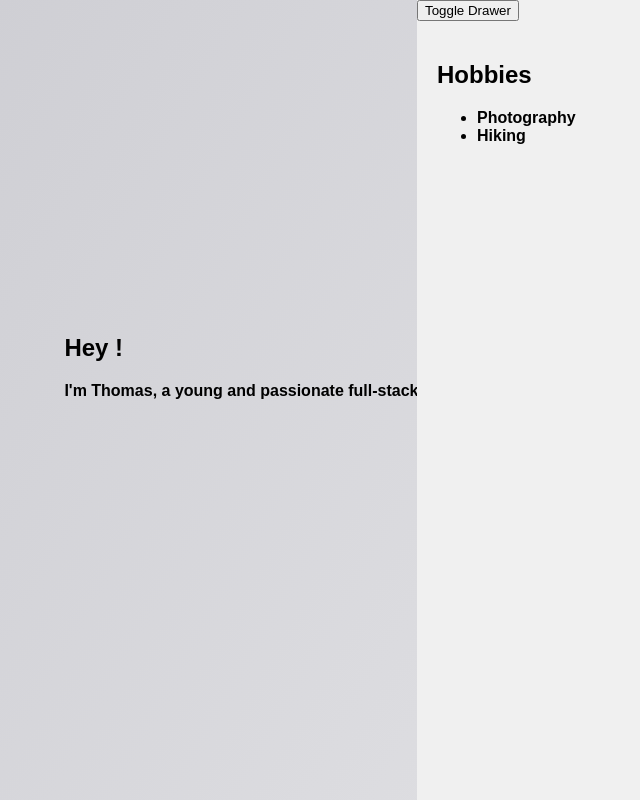
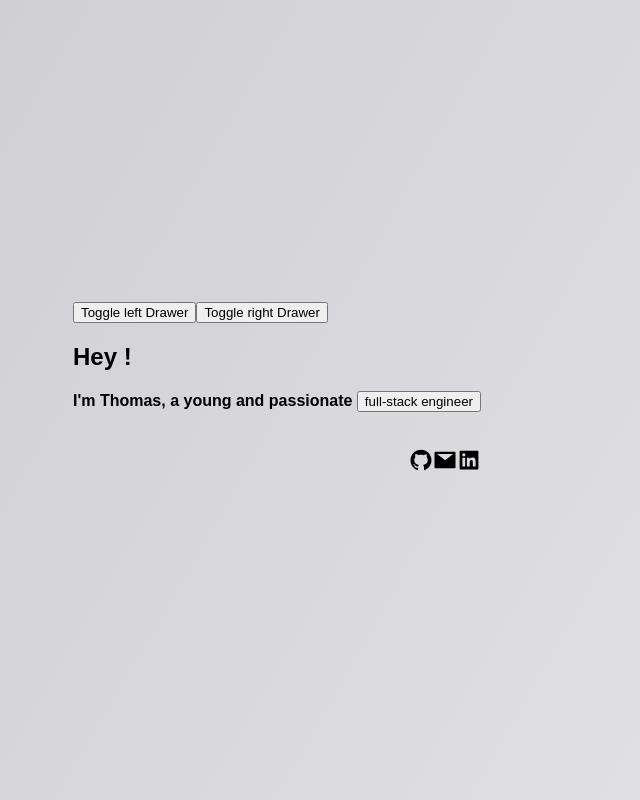
Before and after one commit to ThomasFenot/simple-portfolio, a React (Create React App) app: page / in a window 1280 px wide. Shown: the whole page, without its empty margins (363-1003 px from the left). Built offline with nearby package versions, Linux system fonts and the light colour scheme.

Commit message:
WIP Drawers Trying some animations Added TextButton [WIP]

```diff
--- a/package.json
+++ b/package.json
@@ -11,6 +11,7 @@
     "@types/node": "^16.7.13",
     "@types/react": "^18.0.0",
     "@types/react-dom": "^18.0.0",
+    "animate.css": "^4.1.1",
     "react": "^18.2.0",
     "react-dom": "^18.2.0",
     "react-icons": "^5.0.1",
--- a/src/components/Drawer/Drawer.scss
+++ b/src/components/Drawer/Drawer.scss
@@ -1,24 +1,38 @@
 .drawer {
     position: fixed;
-    top: 0;
-    bottom: 0;
-    width: 250px;
+    top: 2vh;
+    bottom: 2vh;
+    width: 25vh;
     background-color: #f0f0f0;
+    box-shadow: rgba(0, 0, 0, 0.06) 0px 2px 4px 0px inset;
     overflow-y: auto;
     transition: transform 0.3s ease-out;
-    transform: translateX(-100%);
    }
 
    .drawer.left {
     left: 0;
+    border-top-right-radius: 3vh;
+    border-bottom-right-radius: 3vh;
+    transform: translateX(-100%);
    }
 
    .drawer.right {
     right: 0;
+    border-top-left-radius: 3vh;
+    border-bottom-left-radius: 3vh;
+    transform: translateX(100%);
    }
 
-   .drawer.open {
+   .drawer.right.open {
     transform: translateX(0);
+    animation: bounceInRight;
+    animation-duration: 1s;
+   }
+
+   .drawer.left.open {
+    transform: translateX(0);
+    animation: bounceInLeft;
+    animation-duration: 1s;
    }
 
    .drawer-content {
--- a/src/components/Drawer/Drawer.tsx
+++ b/src/components/Drawer/Drawer.tsx
@@ -1,21 +1,15 @@
-import React, { useState } from 'react';
 import './Drawer.scss';
+import 'animate.css';
 
 interface DrawerProps {
  side: 'left' | 'right';
  children: React.ReactNode;
+ isOpen: boolean;
 }
 
-const Drawer: React.FC<DrawerProps> = ({ side, children }) => {
- const [isOpen, setIsOpen] = useState(false);
-
- const toggleDrawer = () => {
-    setIsOpen(!isOpen);
- };
-
+const Drawer: React.FC<DrawerProps> = ({ side, children , isOpen}) => {
  return (
     <div className={`drawer ${side} ${isOpen ? 'open' : ''}`}>
-      <button onClick={toggleDrawer}>Toggle Drawer</button>
       <div className="drawer-content">
         {children}
       </div>
--- a/src/components/Main.tsx
+++ b/src/components/Main.tsx
@@ -1,19 +1,34 @@
-import React from "react";
+import { useState } from 'react';
 import "./Main.scss";
 import Drawer from './Drawer/Drawer';
 import { AiFillGithub, AiFillMail, AiFillLinkedin } from "react-icons/ai";
 
 const Main: React.FC = () => {
+  const [isLeftOpen, setIsLeftOpen] = useState(false);
+  const [isRightOpen, setIsRightOpen] = useState(false);
+
+
+  const toggleLeftDrawer = () => {
+    setIsLeftOpen(!isLeftOpen);
+  };
+
+  const toggleRightDrawer = () => {
+    setIsRightOpen(!isRightOpen);
+  };
+
   return (
     <main>
-       <Drawer side="left">
+      <button onClick={toggleLeftDrawer}>Toggle left Drawer</button>
+      <button onClick={toggleRightDrawer}>Toggle right Drawer</button>
+
+       <Drawer side="left" isOpen = {isLeftOpen}>
         <h2>Skills</h2>
         <ul>
           <li>React</li>
           <li>TypeScript</li>
         </ul>
       </Drawer>
-      <Drawer side="right">
+      <Drawer side="right" isOpen = {isRightOpen}>
         <h2>Hobbies</h2>
         <ul>
           <li>Photography</li>
@@ -22,7 +37,7 @@ const Main: React.FC = () => {
       </Drawer>
       <h2 className="header">Hey ! </h2>
       <p className="presentation-text">
-        I'm Thomas, a young and passionate full-stack engineer
+        I'm Thomas, a young and passionate <button onClick={toggleLeftDrawer}> full-stack engineer</button>
       </p>
       <h2 className="icon-container">
         <a href="https://github.com/ThomasFenot " target="_blank" rel="noopener noreferrer" className="icon-link">
--- /dev/null
+++ b/src/components/TextButton/TextButton.scss
@@ -0,0 +1,3 @@
+.textButton{
+
+}
```
Also changed, not shown: src/components/TextButton/TextButton.tsx (added, +16 -0 lines), 1 other file (tests, documents, lock files or other folders).
